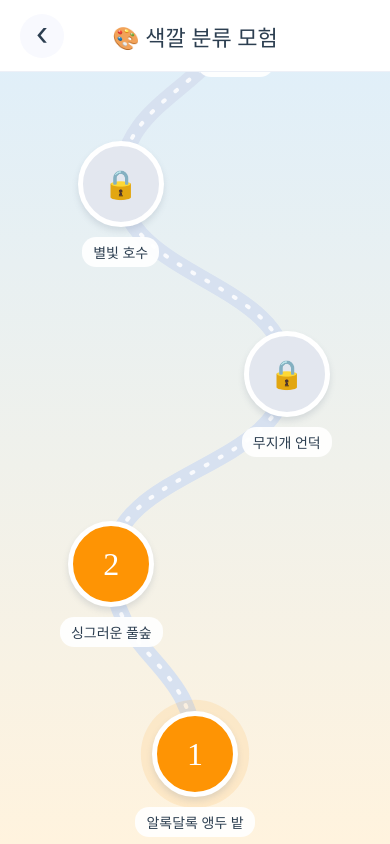
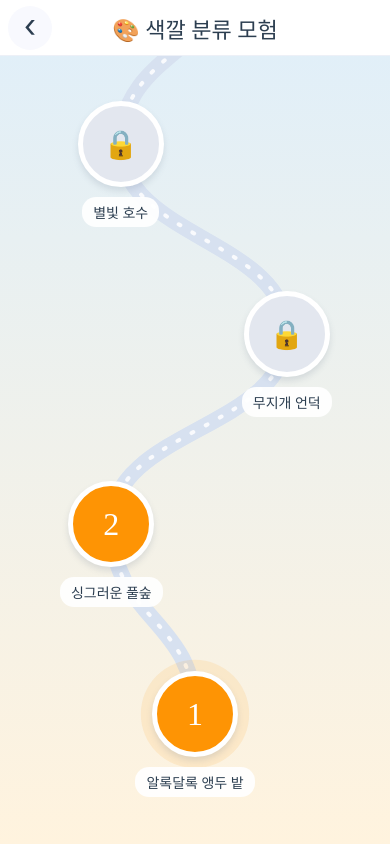
Before and after one commit to julia2524/playgrondApp, a React Native app: screen /StageMapScreen in a window 390 px wide. Built offline with nearby package versions, Linux system fonts and the light colour scheme.

Commit message:
loadmap screen completed

```diff
--- a/screens/StageMap/StageMapScreen.tsx
+++ b/screens/StageMap/StageMapScreen.tsx
@@ -13,6 +13,7 @@ import {
 } from "../../styles/stageMapStyles";
 import MapTrail from "../../components/stageMap/MapTrail";
 import StageNode from "../../components/stageMap/StageNode";
+import { useSafeAreaInsets } from "react-native-safe-area-context";
 
 type NavigationProp = NativeStackNavigationProp<
   RootStackParamList,
@@ -67,12 +68,13 @@ const stages: Stage[] = [
 
 const NODE_STEP_Y = 190;
 const TOP_PADDING = 110;
-const BOTTOM_PADDING = 90;
+const BOTTOM_PADDING = 130;
 const NODE_RADIUS = 43;
 const NODE_CONTAINER_WIDTH = 120;
 const HORIZONTAL_SAFE_PADDING = 60;
 
 export default function StageMapScreen() {
+  const insets = useSafeAreaInsets(); // ⭐ 추가
   const navigation = useNavigation<NavigationProp>();
   const scrollRef = useRef<ScrollView>(null);
   const [trackWidth, setTrackWidth] = useState(0);
@@ -112,7 +114,7 @@ export default function StageMapScreen() {
 
   return (
     <Container>
-      <Header>
+      <Header style={{ paddingTop: insets.top, height: 56 + insets.top }}>
         <BackButton onPress={() => navigation.goBack()} activeOpacity={0.7}>
           <BackText>‹</BackText>
         </BackButton>
@@ -124,7 +126,9 @@ export default function StageMapScreen() {
         ref={scrollRef}
         showsVerticalScrollIndicator={false}
         onLayout={(e) => setTrackWidth(e.nativeEvent.layout.width)}
-        contentContainerStyle={{ minHeight: contentHeight }}
+        contentContainerStyle={{
+          minHeight: contentHeight,
+        }}
       >
         <View style={{ height: contentHeight }}>
           {trackWidth > 0 && (
--- a/styles/stageMapStyles.ts
+++ b/styles/stageMapStyles.ts
@@ -11,11 +11,11 @@ export const Container = styled.View`
 // --------------------------------------------------
 
 export const Header = styled.View`
-  height: 72px;
+  min-height: 40px;
   flex-direction: row;
   align-items: center;
   justify-content: space-between;
-  padding-horizontal: 20px;
+  padding-horizontal: 8px;
   background-color: #ffffff;
   border-bottom-width: 1px;
   border-bottom-color: #edf0f7;
```
